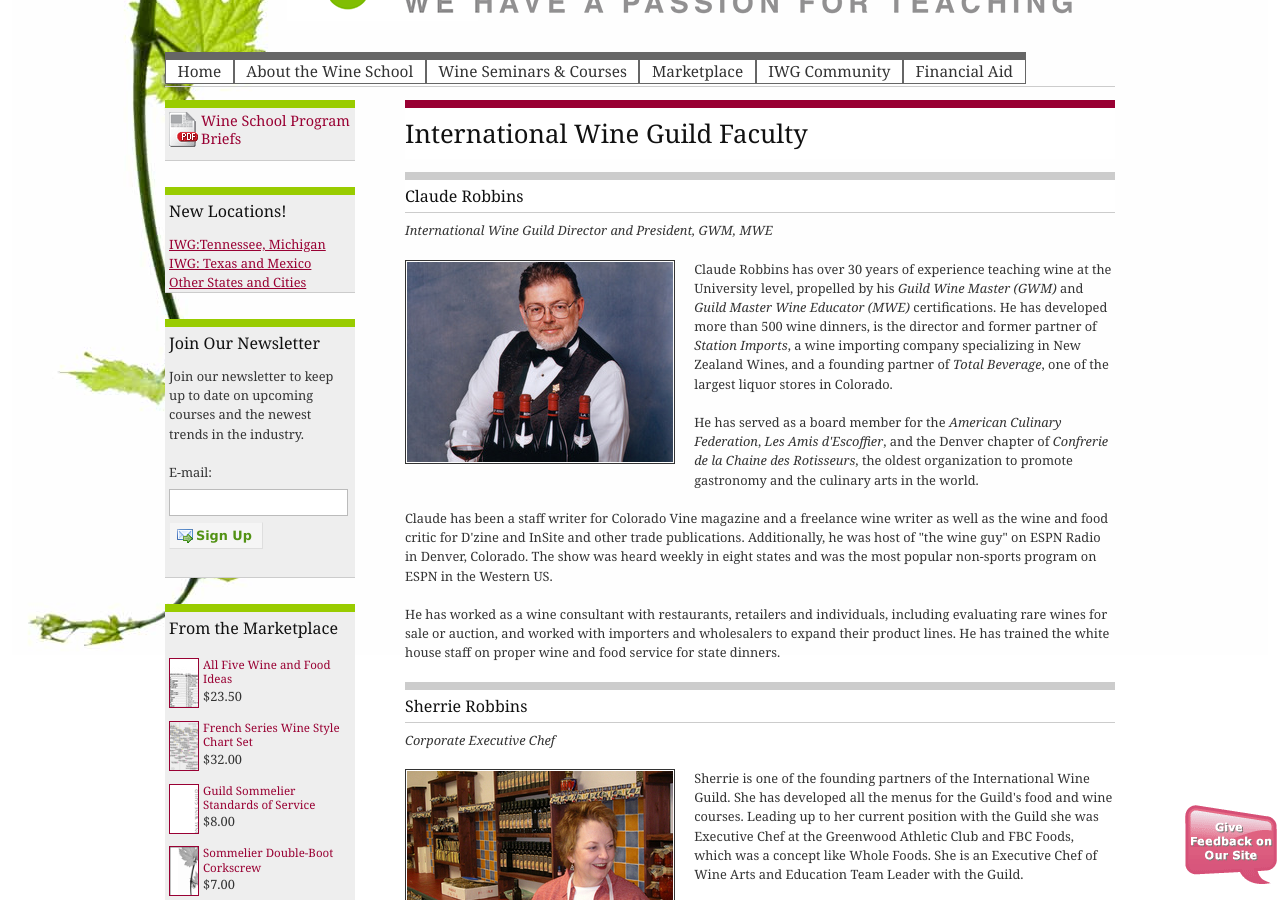
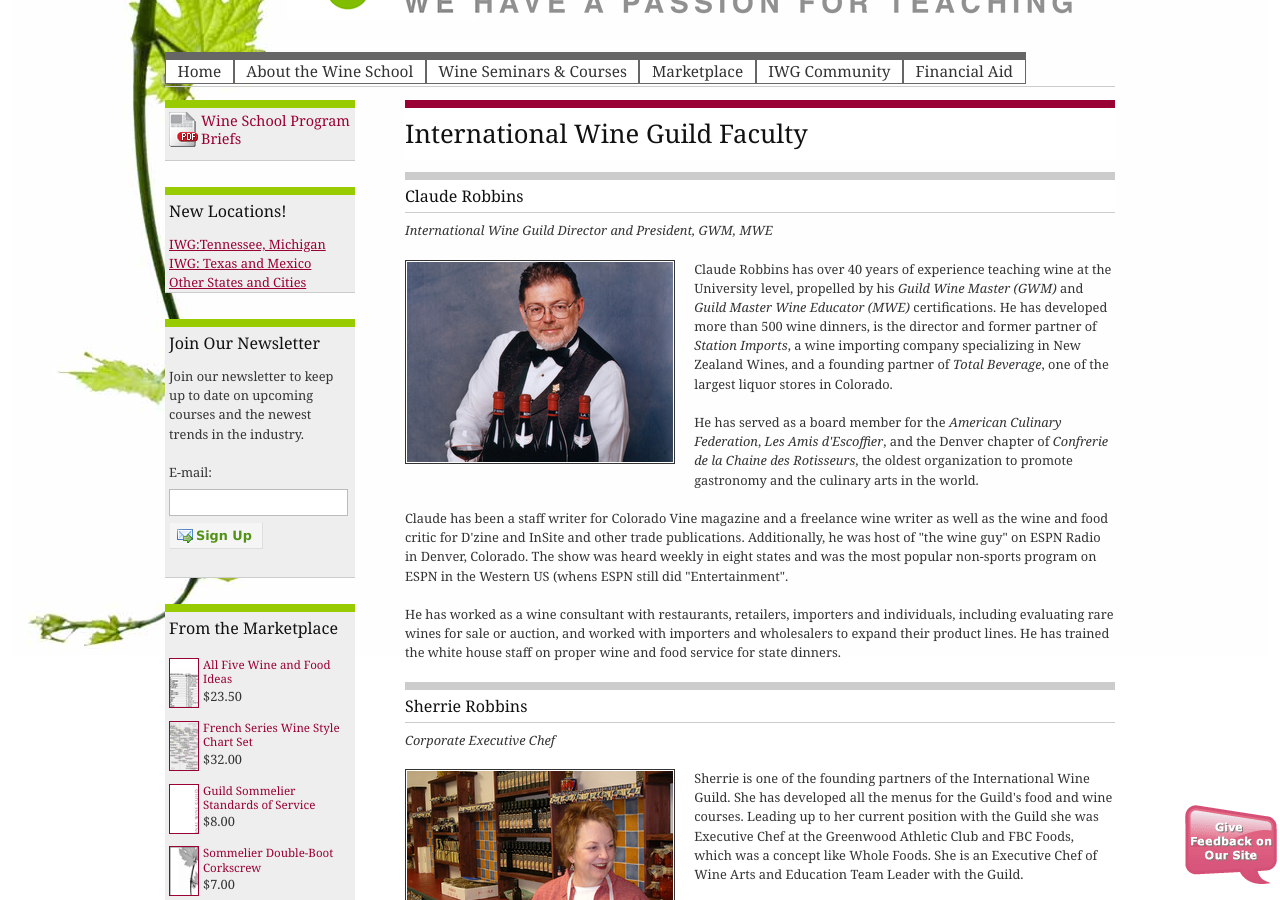
Before and after one commit to CKDev/internationalwineguild.com, a Jekyll site: the page built from faculty.html, in a window 1280 px wide and 900 px high, scrolled down 325 px. Built offline with Jekyll 4.4.1, drawn with Linux system fonts in a browser that asks for light colours; a script that is not in the unit is left out; comment, search, counter and statistics services are not loaded; some of the changed text lies outside the part shown.

Commit message:
Update faculty.html

```diff
--- a/faculty.html
+++ b/faculty.html
@@ -13,7 +13,7 @@ permalink: /faculty/
     src="/images/galleries/d41d8cd98f00b20/446425017714_small.jpg"
     width="266"
     height="200"
-  />Claude Robbins has over 30 years of experience teaching wine at the
+  />Claude Robbins has over 40 years of experience teaching wine at the
   University level, propelled by his <em>Guild Wine Master (GWM)</em> and
   <em>Guild Master Wine Educator (MWE)</em> certifications. He has developed
   more than 500 wine dinners, is the director and former partner of
@@ -32,10 +32,10 @@ permalink: /faculty/
   writer as well as the wine and food critic for D'zine and InSite and other
   trade publications. Additionally, he was host of "the wine guy" on ESPN Radio
   in Denver, Colorado. The show was heard weekly in eight states and was the
-  most popular non-sports program on ESPN in the Western US.
+  most popular non-sports program on ESPN in the Western US (whens ESPN still did "Entertainment".
 </p>
 <p>
-  He has worked as a wine consultant with restaurants, retailers and
+  He has worked as a wine consultant with restaurants, retailers, importers and
   individuals, including evaluating rare wines for sale or auction, and worked
   with importers and wholesalers to expand their product lines. He has trained
   the white house staff on proper wine and food service for state dinners.
```
Also changed, not shown: other parts of faculty.html (+3 -3 lines).
